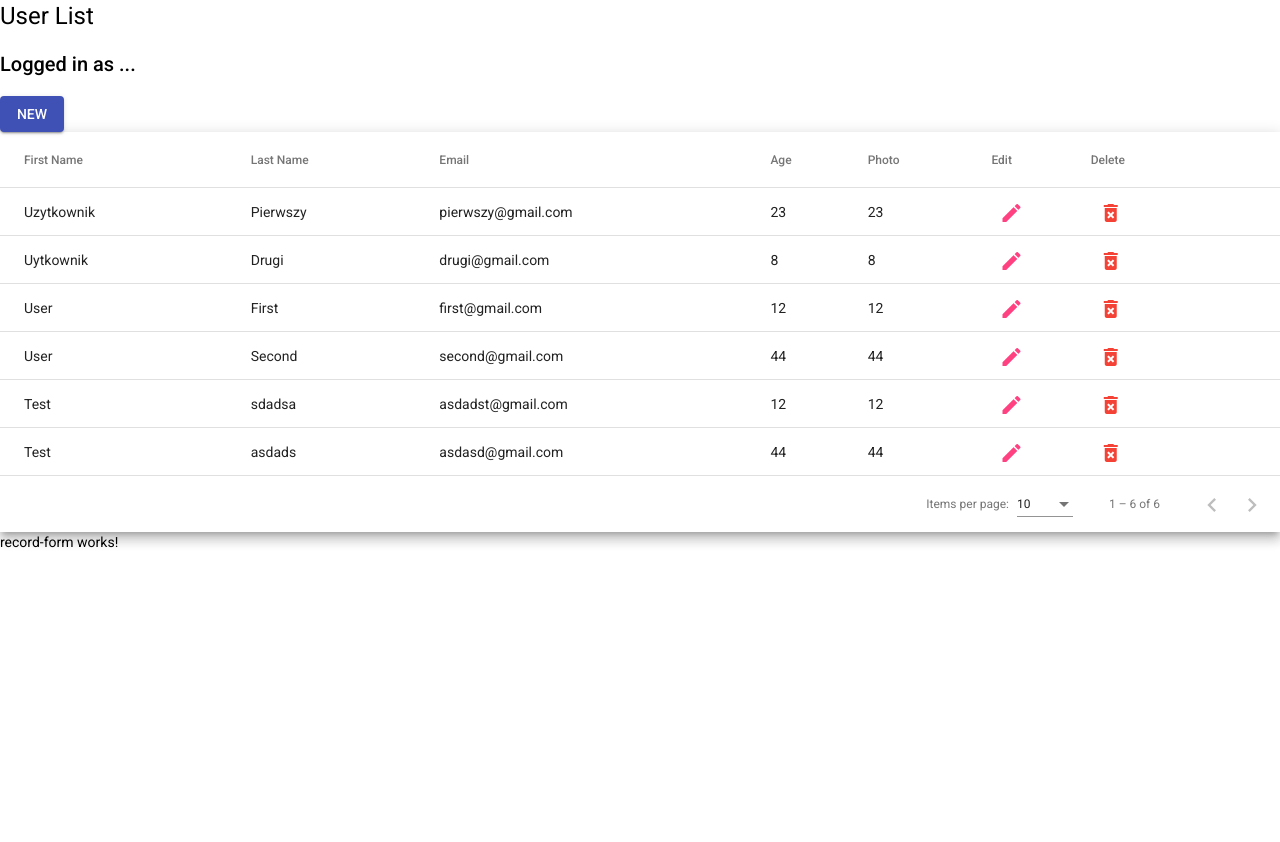
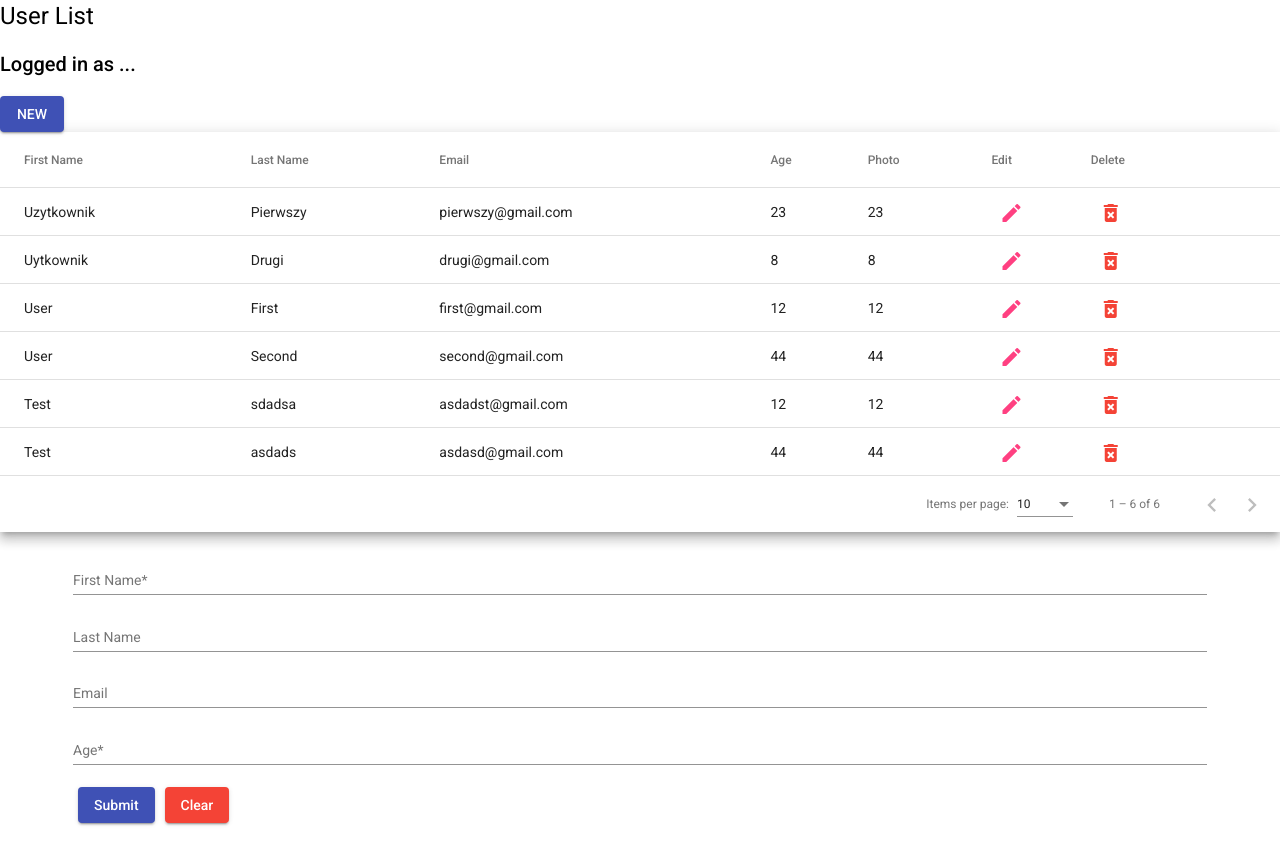
Before and after one commit to Morghot2/Dashboard-angular, an Angular app: page / in a window 1280 px wide. Before the commit the page ends 800 px from the top, so only its background shows below. Built offline with nearby package versions, Linux system fonts and the light colour scheme.

Commit message:
modal form

```diff
--- a/src/app/components/record-form/record-form.component.html
+++ b/src/app/components/record-form/record-form.component.html
@@ -1 +1,30 @@
-<p>record-form works!</p>
+<form [formGroup]="service.form" class="normal-form">
+    <mat-grid-list cols="1" rowHeight="300px">
+      <mat-grid-tile>
+        <div class="controles-container">
+          <input type="hidden" formControlName="id">
+          <mat-form-field>
+            <input formControlName="firstName" matInput placeholder="First Name*">
+            <mat-error>This field is mandatory.</mat-error>
+          </mat-form-field>
+          <mat-form-field>
+            <input formControlName="lastName" matInput placeholder="Last Name">
+            <mat-error>Invalid email address.</mat-error>
+          </mat-form-field>
+          <mat-form-field>
+            <input formControlName="email" matInput placeholder="Email">
+            <mat-error>Invalid email address.</mat-error>
+          </mat-form-field>
+          <mat-form-field>
+            <input formControlName="age" matInput placeholder="Age*">
+            <!-- <mat-error *ngIf="service.form.controls['mobile'].errors?.required">This field is mandatory.</mat-error>
+            <mat-error *ngIf="service.form.controls['mobile'].errors?.minlength">Minimum 8 charactors needed.</mat-error> -->
+          </mat-form-field>
+          <div class="button-row">
+            <button mat-raised-button color="primary" type="submit" [disabled]="service.form.invalid">Submit</button>
+            <button mat-raised-button color="warn" >Clear</button>
+          </div>
+        </div>
+      </mat-grid-tile>
+    </mat-grid-list>
+  </form>
--- a/src/app/components/record-form/record-form.component.ts
+++ b/src/app/components/record-form/record-form.component.ts
@@ -1,5 +1,6 @@
 import { Component, OnInit } from '@angular/core';
-import { RecordFormService } from 'src/app/shared/record-form.service';
+import { RecordFormService } from '../../shared/record-form.service';
+
 @Component({
   selector: 'app-record-form',
   templateUrl: './record-form.component.html',
@@ -7,9 +8,12 @@ import { RecordFormService } from 'src/app/shared/record-form.service';
 })
 export class RecordFormComponent implements OnInit {
 
-  constructor() { }
+  constructor(public service: RecordFormService) { }
 
   ngOnInit(): void {
   }
+  onClear() {
+    this.service.form.reset();
+  }
 
 }
--- a/src/app/shared/record-form.service.ts
+++ b/src/app/shared/record-form.service.ts
@@ -1,5 +1,5 @@
 import { Injectable } from '@angular/core';
-import { FormGroup, FormControl } from '@angular/forms';
+import { FormGroup, FormControl, Validators } from '@angular/forms';
 
 @Injectable({
   providedIn: 'root',
@@ -7,7 +7,7 @@ import { FormGroup, FormControl } from '@angular/forms';
 export class RecordFormService {
   constructor() {}
   form: FormGroup = new FormGroup({
-    $key: new FormControl(null),
+    id: new FormControl(null),
     firstName: new FormControl(''),
     lastName: new FormControl(''),
     email: new FormControl(''),
--- a/src/styles.css
+++ b/src/styles.css
@@ -1,4 +1,78 @@
-/* You can add global styles to this file, and also import other style files */
+@import "~@angular/material/prebuilt-themes/indigo-pink.css";
 
-html, body { height: 100%; }
-body { margin: 0; font-family: Roboto, "Helvetica Neue", sans-serif; }
+html,
+body {
+  height: 100%;
+}
+body {
+  margin: 0;
+  font-family: Roboto, "Helvetica Neue", sans-serif;
+}
+
+div.container {
+  margin: 0px 40px;
+}
+
+.fill-remaining-space {
+  flex: 1 1 auto;
+}
+
+form.normal-form {
+  margin: 10px;
+}
+
+.controles-container {
+  width: 100%;
+  padding: 5%;
+}
+
+.controles-container > * {
+  width: 100%;
+}
+
+.add-bottom-padding {
+  padding-bottom: 10px;
+}
+
+.button-row button {
+  margin: 5px;
+}
+
+/* mat-table */
+mat-footer-row mat-footer-cell {
+  justify-content: center;
+  font-style: italic;
+}
+
+/* filter controls */
+.search-div {
+  margin: 10px;
+}
+.search-form-field {
+  width: 60%;
+  margin-left: 10px;
+  padding: 5px 10px;
+  background-color: #f5f5f5;
+  border-radius: 5px;
+}
+.search-form-field div.mat-form-field-underline {
+  display: none;
+}
+.search-form-field div.mat-form-field-infix {
+  border-top: 0px;
+}
+.search-form-field div.mat-form-field-wrapper {
+  padding-bottom: 0px;
+}
+.search-form-field div.mat-form-field-suffix button {
+  height: 32px;
+  width: 32px;
+}
+
+/* for dialog pop-up */
+.btn-dialog-close {
+  width: 45px;
+  min-width: 0px !important;
+  height: 40px;
+  padding: 0px !important;
+}
```
Also changed, not shown: src/app/app.module.ts (+12 -1 lines).
